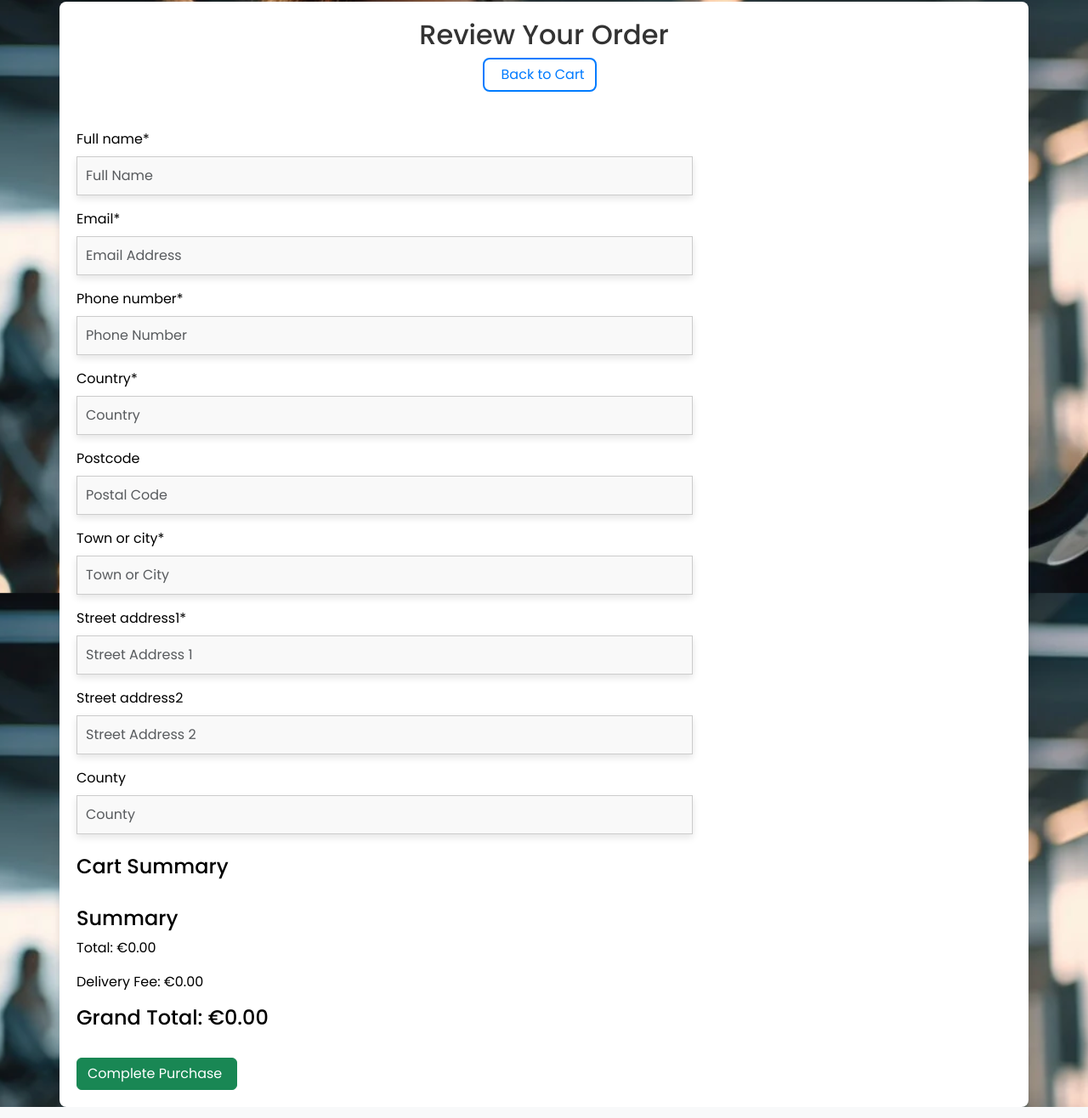
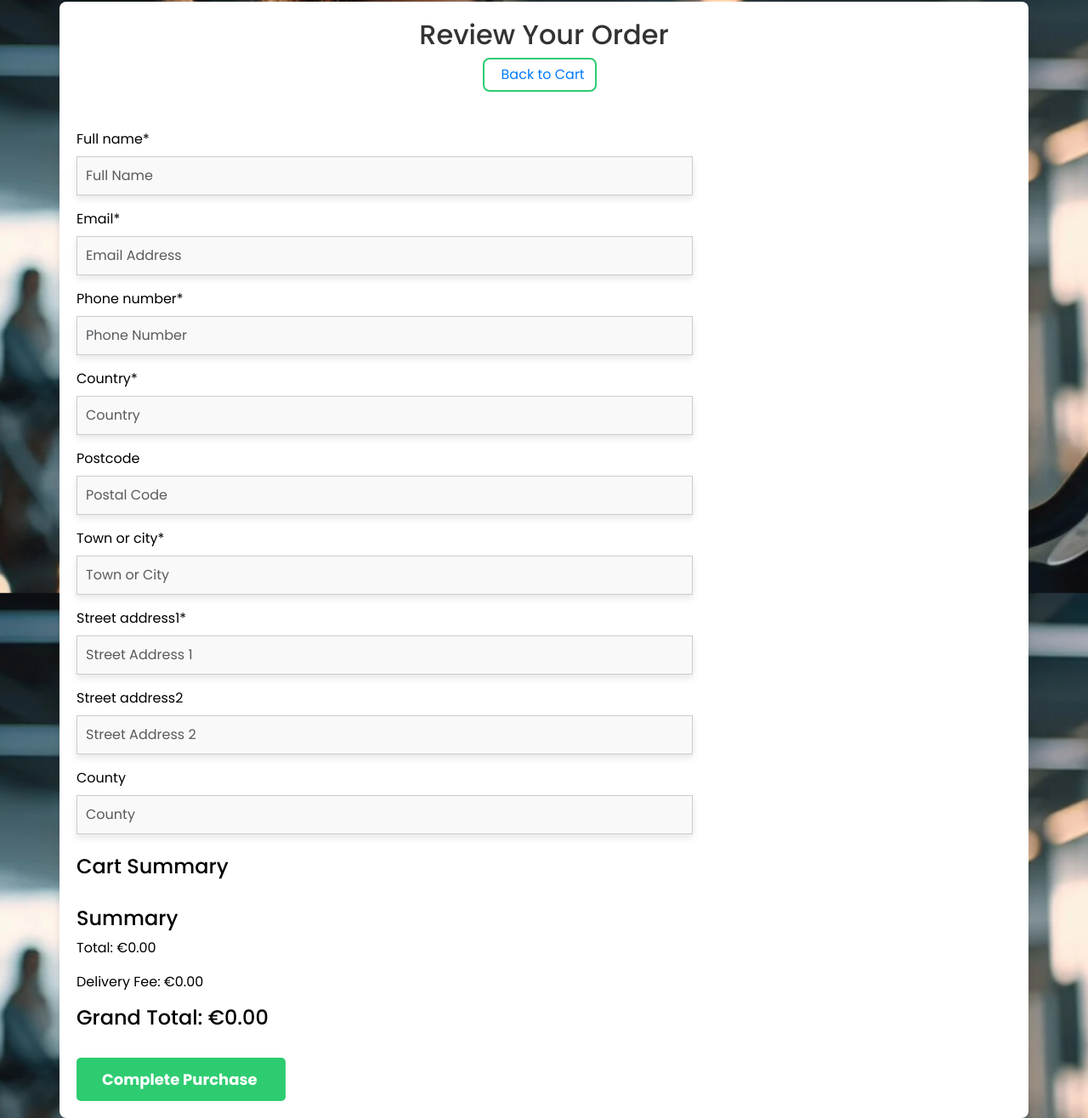
Before and after one commit to 010001000100000101000001/anderson_health_fitness, a Django app: template checkout/templates/checkout/checkout.html in a window 1280 px wide. Shown: the part 102-1418 px from the top of the page at 85% size. Run offline with Django 5.2, Linux system fonts and the light colour scheme; the template is opened without the code that fills it: values that come from a table or form of the project are taken from there, others are empty; some libraries are stand-ins or nearby versions.

Commit message:
Customised checkout buttons for Anderson Health & Fitness colour scheme

```diff
--- a/checkout/static/checkout/css/checkout.css
+++ b/checkout/static/checkout/css/checkout.css
@@ -51,3 +51,27 @@ button:hover {
 .stripe-style-input::placeholder {
     color: #aab7c4;
 }
+
+/* Checkout button customisation */
+.btn-success {
+  background-color: #2ecc71;
+  border: none;
+  font-weight: bold;
+  font-size: 18px;
+  padding: 12px 30px;
+  border-radius: 5px;
+}
+
+.btn-success:hover {
+  background-color: #27ae60;
+}
+
+.btn-outline-secondary {
+  border-color: #2ecc71;
+  color: #2ecc71;
+}
+
+.btn-outline-secondary:hover {
+  background-color: #2ecc71;
+  color: white;
+}
```
